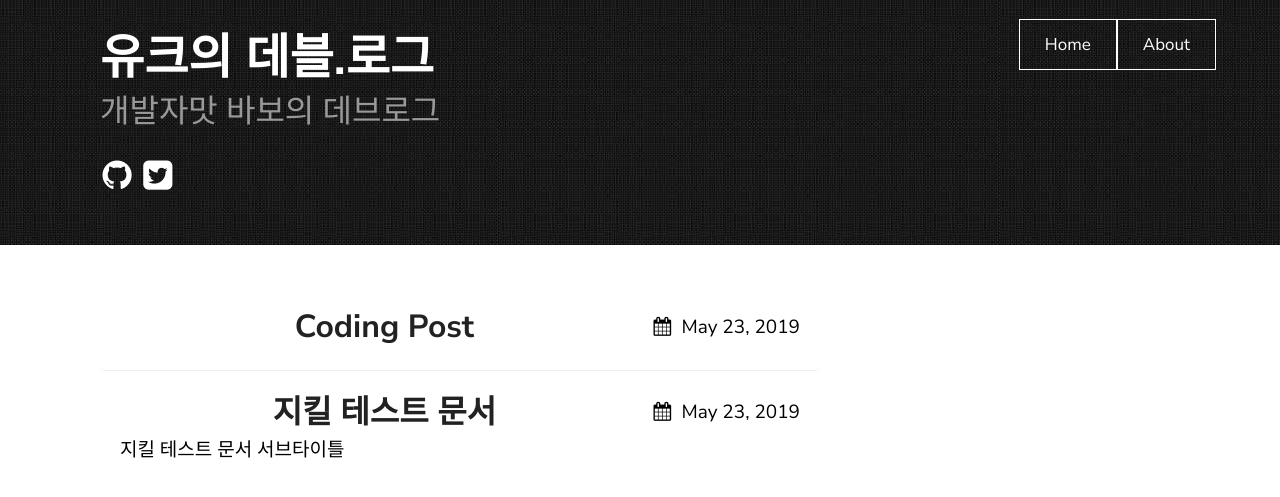
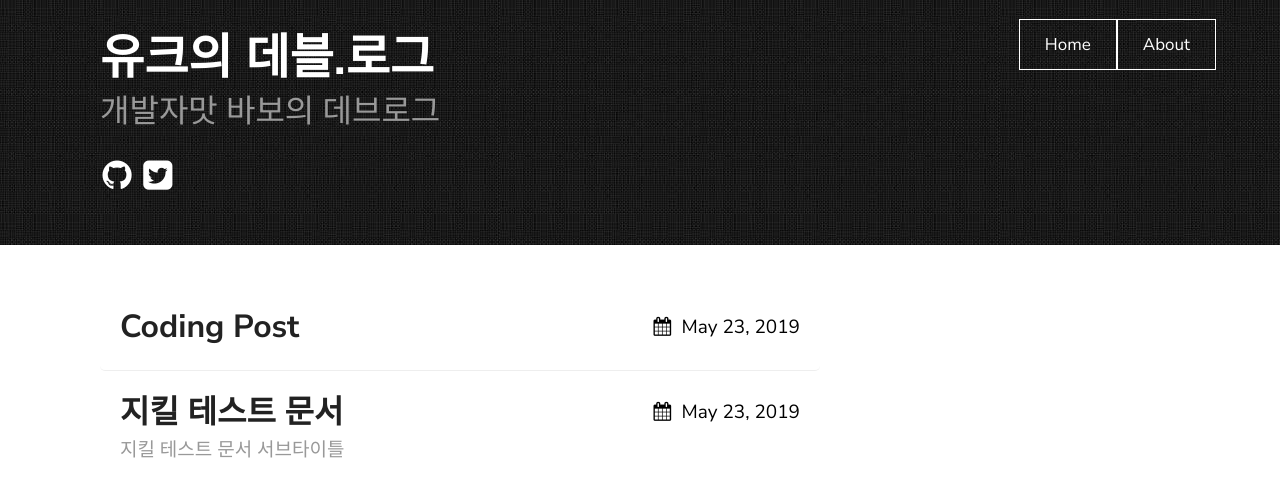
Before and after one commit to DevYourK/devyourk.github.io, a Jekyll site: the page built from index.md, in a window 1280 px wide. Shown: the top 497 px of the page. Built offline with Jekyll 4.4.1, drawn with Linux system fonts in a browser that asks for light colours.

Commit message:
Update home.html

```diff
--- a/_layouts/home.html
+++ b/_layouts/home.html
@@ -4,19 +4,21 @@ layout: page
 {%- if site.posts.size > 0 -%}
 <ul class="posts">
 	{%- for post in site.posts -%}
-	<li><a href="{{ post.url | relative_url }}">
+	<li>
+		<a href="{{ post.url | relative_url }}">
 		{%- assign date_format = site.minima.date_format | default: "%b %-d, %Y" -%}
 			<div class="post-meta">
-			<a class="post-link" href="{{ post.url | relative_url }}">
+				<span class="post-link" href="{{ post.url | relative_url }}">
 					<h2 class="post-title">{{ post.title | escape }}</h2>
-			</a>
+				</span>
 				<div class="post-date"><i class="icon-calendar"></i>{{ post.date | date: date_format }}</div>
 			</div>
 			<div class="post">
 				{%- if site.show_excerpts -%}
 				{{ post.subtitle }}
 				{%- endif -%}
-		</div></a>
+			</div>
+		</a>
 	</li>
 	{%- endfor -%}
 </ul>
```
Lines whose indentation alone changed are shown as unchanged.
